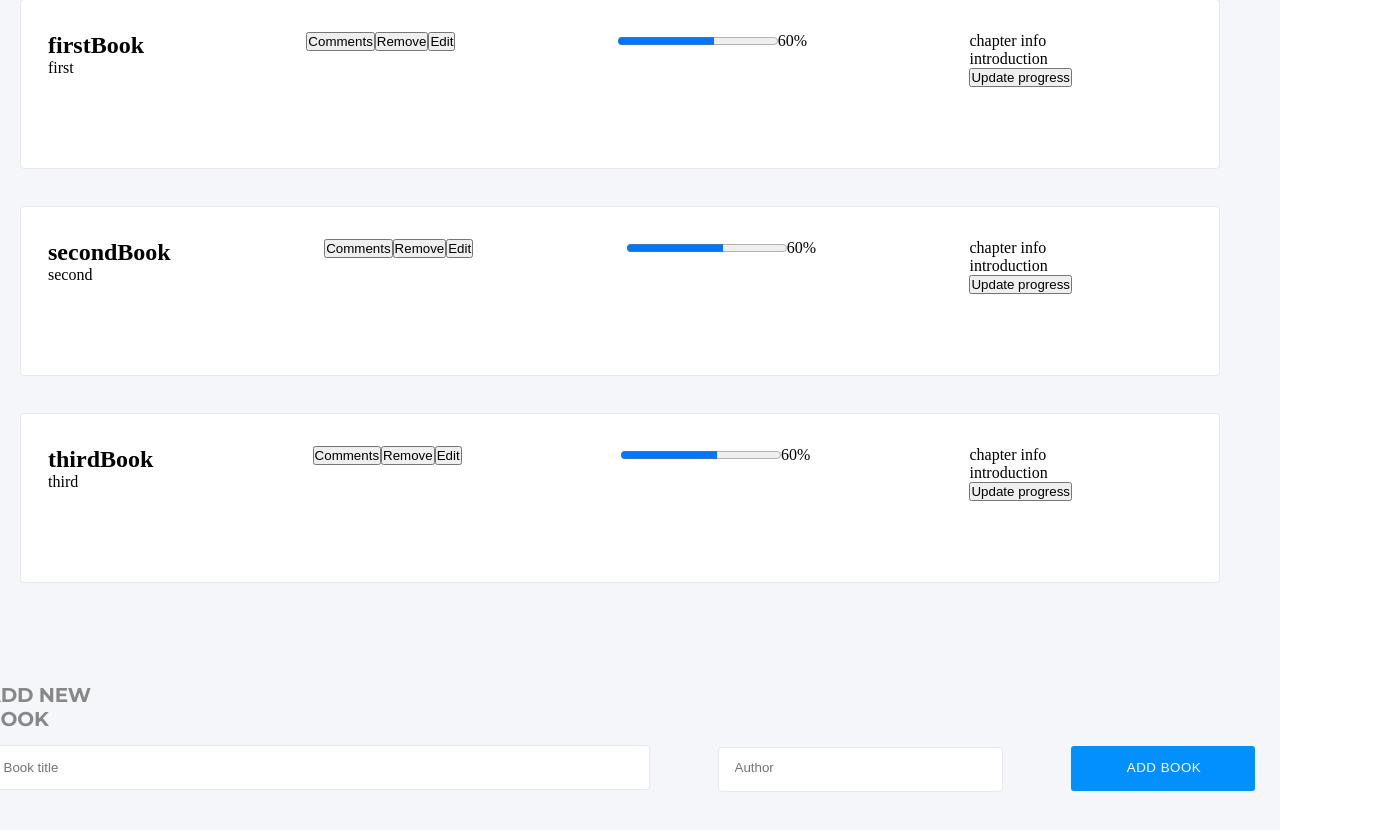
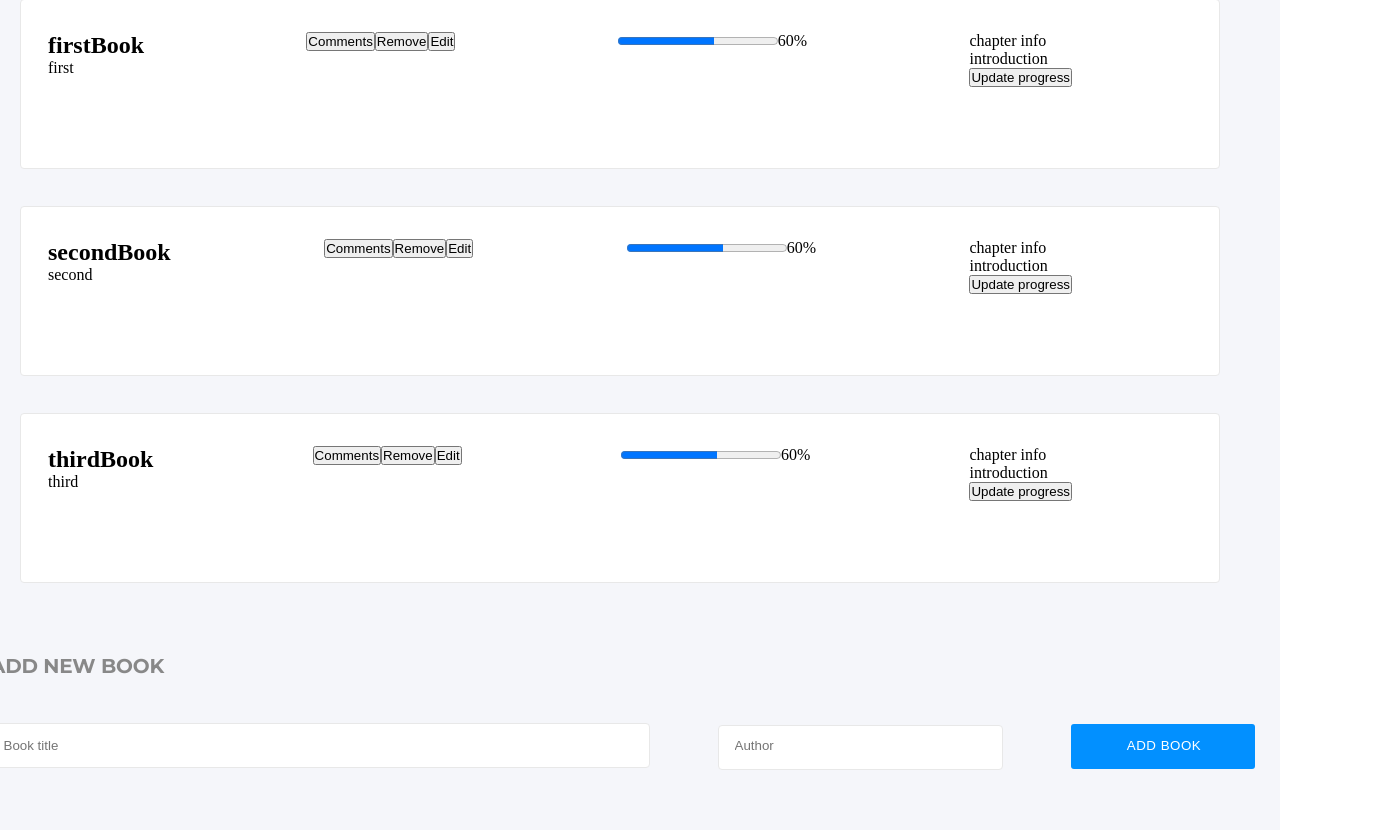
Before and after one commit to carreraprogrammer/bookstore, a React (Create React App) app: page / in a window 1280 px wide. Shown: the part 320-1150 px from the top of the page, 1390 px wide, since content can reach past the window. Built offline with nearby package versions, Linux system fonts and the light colour scheme.

Commit message:
Change form and bookList to hooks

```diff
--- a/src/Pages/Books.js
+++ b/src/Pages/Books.js
@@ -1,10 +1,8 @@
 import BookList from '../components/BookList';
-import Form from '../components/Form';
 
 const Books = () => (
   <section className="booksPage">
     <BookList />
-    <Form />
   </section>
 );
 
--- a/src/components/BookList.js
+++ b/src/components/BookList.js
@@ -1,19 +1,31 @@
-import React from 'react';
+import React, { useState } from 'react';
 import Book from './Book';
+import Form from './Form';
 
-class BookList extends React.PureComponent {
-  render() {
-    const bookArray = [
-      { key: 1, title: 'firstBook', author: 'first' },
-      { key: 2, title: 'secondBook', author: 'second' },
-      { key: 3, title: 'thirdBook', author: 'third' },
-    ];
-    return (
+const BookList = () => {
+  const [booksArray, setBooksArray] = useState([
+    { key: 1, title: 'firstBook', author: 'first' },
+    { key: 2, title: 'secondBook', author: 'second' },
+    { key: 3, title: 'thirdBook', author: 'third' },
+  ]);
+
+  const addBook = (book) => {
+    const newBook = book;
+
+    setBooksArray([
+      ...booksArray,
+      newBook,
+    ]);
+  };
+
+  return (
+    <div className="bookListContainer">
       <ul className="booksList">
-        {bookArray.map((book) => <Book key={book.key} title={book.title} author={book.author} />)}
+        {booksArray.map((book) => <Book key={book.key} title={book.title} author={book.author} />)}
       </ul>
-    );
-  }
-}
+      <Form addNewBook={addBook} />
+    </div>
+  );
+};
 
 export default BookList;
--- a/src/components/Form.js
+++ b/src/components/Form.js
@@ -1,14 +1,46 @@
-const Form = () => (
+import React, { useState } from 'react';
+import PropTypes from 'prop-types';
+
+const Form = (props) => {
+  const { addNewBook } = props;
+
+  const [newBook, setNewBook] = useState({
+    title: '',
+    author: '',
+  });
+
+  const handleChange = (e) => {
+    setNewBook({
+      ...newBook,
+      [e.target.name]: e.target.value,
+    });
+  };
+
+  const addBookToList = (e) => {
+    e.preventDefault();
+    addNewBook(newBook);
+    setNewBook({
+      title: '',
+      author: '',
+    });
+  };
+
+  return (
     <section className="formContainer">
       <h2 className="formTitle">
         ADD NEW BOOK
       </h2>
       <form className="form">
-      <input className="bookTitleForm" type="text" placeholder="Book title" />
-      <input className="bookAuthorForm" type="text" placeholder="Author" />
-      <button className="addBtn" type="submit">ADD BOOK</button>
+        <input className="bookTitleForm" type="text" placeholder="Book title" id="name" value={newBook.title} onChange={handleChange} required />
+        <input className="bookAuthorForm" type="text" placeholder="Author" id="author" value={newBook.author} onChange={handleChange} required />
+        <button className="addBtn" type="submit" onClick={addBookToList}>ADD BOOK</button>
       </form>
     </section>
   );
+};
+
+Form.propTypes = {
+  addNewBook: PropTypes.func.isRequired,
+};
 
 export default Form;
--- a/src/styles.css
+++ b/src/styles.css
@@ -115,12 +115,12 @@ a {
 
 .formContainer {
   margin-top: 4.438rem;
+  display: flex;
+  flex-direction: column;
+  align-items: center;
 }
 
 .formTitle {
-  width: 10.875rem;
-  height: 1.5rem;
-  margin: 1.813rem 32.75rem 1.188rem 0;
   font-family: 'Montserrat', sans-serif;
   font-size: 1.25rem;
   font-weight: bold;
@@ -129,6 +129,9 @@ a {
   line-height: normal;
   letter-spacing: -0.18px;
   color: #888;
+  width: 100%;
+  height: 50px;
+  margin-left: 10%;
 }
 
 .bookTitleForm {
```
Lines whose indentation alone changed are shown as unchanged.
